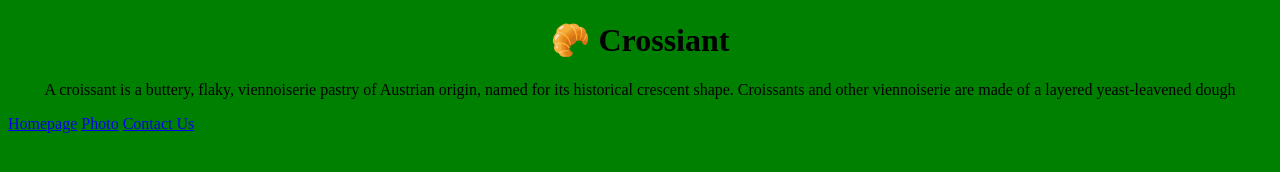
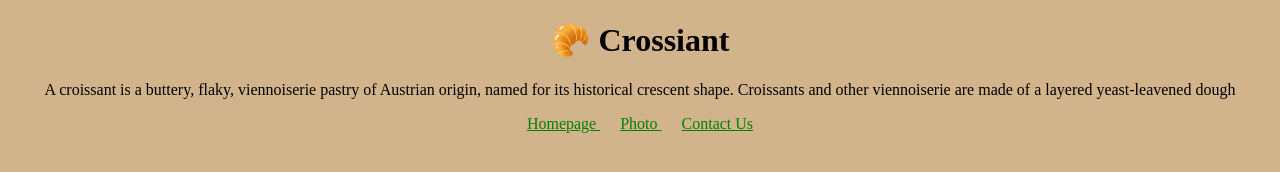
Before and after one commit to tpea85/Multiple-Page-Static-Website, a plain HTML site: page index.html in a window 1280 px wide. Drawn offline with Linux system fonts and the light colour scheme; files that its build step writes are made by us from their sources.

Commit message:
Project Folders

```diff
--- a/css/style.css
+++ b/css/style.css
@@ -1,12 +1,20 @@
 body{
-    background: green;
+    background: tan;
 }
 
 
 
 h1,
-p,
-
-a {
+p {
     text-align: center;
 }
+
+footer {
+    text-align:center;
+}
+
+footer a {
+    margin: 0 10px;
+    color:green;
+
+}
--- a/index.html
+++ b/index.html
@@ -3,7 +3,7 @@
 <head>
     <meta charset="UTF-8">
     <meta name="viewport" content="width=device-width, initial-scale=1.0">
-    <link rel="stylesheet" href="/style.css"/>
+    <link rel="stylesheet" href="/css/style.css"/>
     <title>Homepage</title>
 </head>
 
@@ -17,10 +17,13 @@
         Croissants and other viennoiserie are made of a layered yeast-leavened dough
     </p>
 
-    <a href="/homepage.html">Homepage</a>
 
-    <a href="/photo.html">Photo</a>
 
-    <a href="/contact.html">Contact Us</a>
+    <footer>
+    <a href="/" > Homepage </a>
+<a href="/photo.html"> Photo </a>
+<a href="/contact.html">Contact Us</a>
+
+    </footer>
 </body>
 </html>
```
